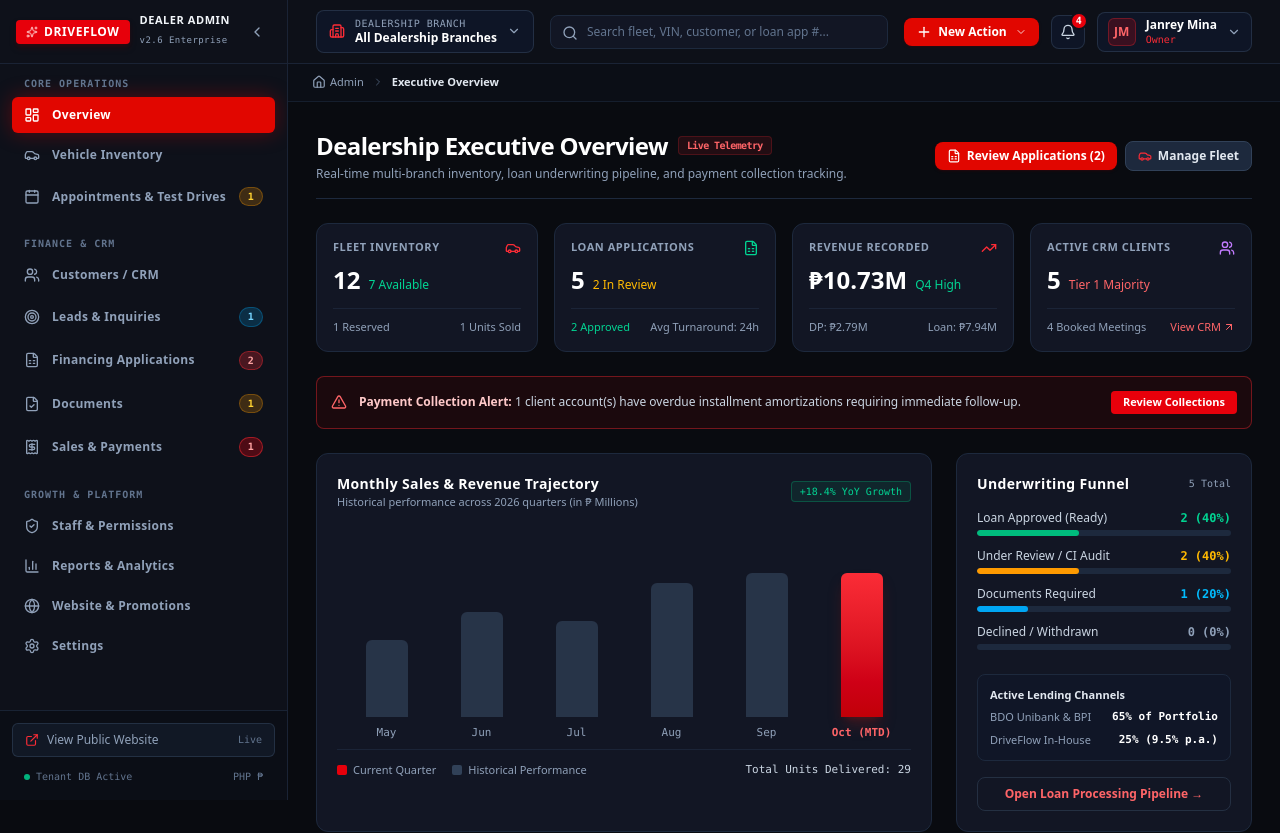
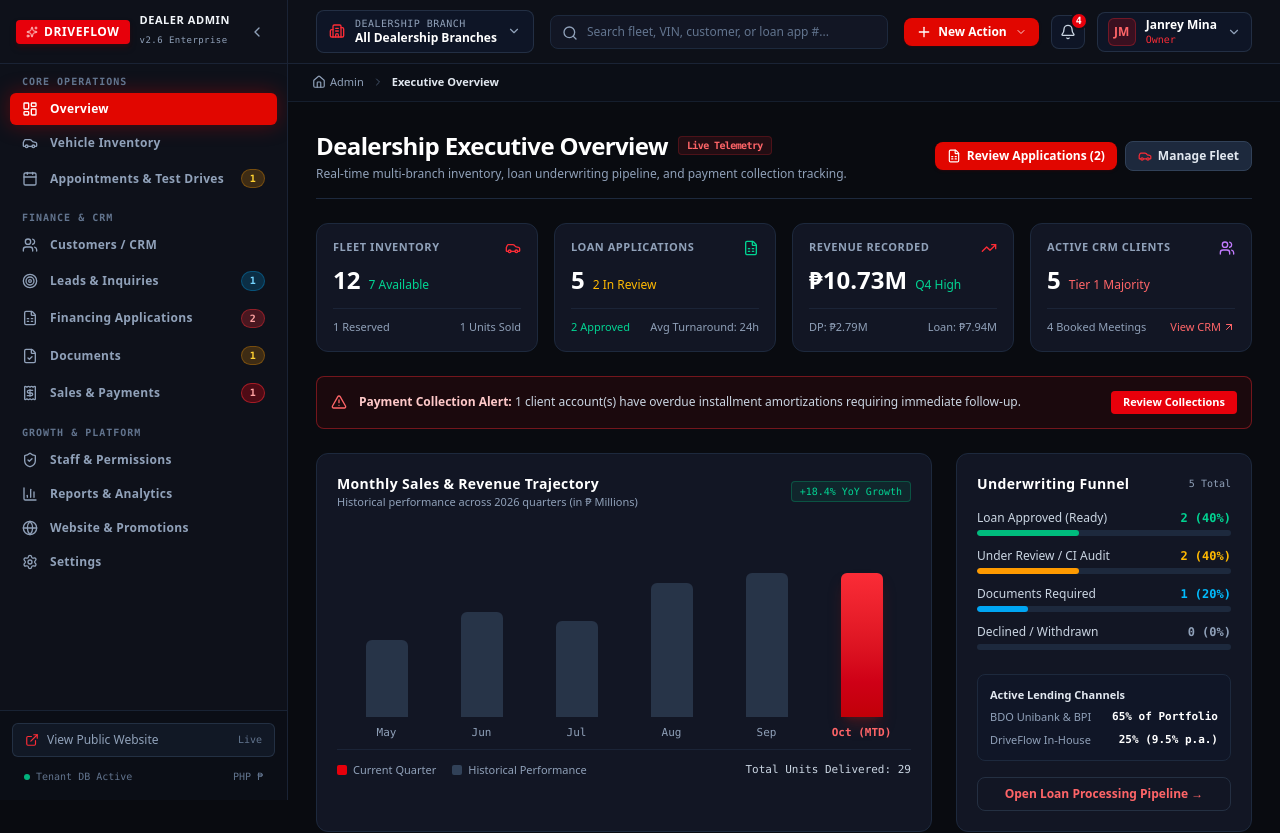
Before and after one commit to janreyHablaMina/DriveFlow, a Next.js app in the folder web/: page /admin in a window 1280 px wide. Shown: the top 833 px of the page. Built offline with nearby package versions, Linux system fonts and the light colour scheme.

Commit message:
style: modernize global and sidebar scrollbars with dark carbon theme

```diff
--- a/web/src/app/admin/components/Sidebar.tsx
+++ b/web/src/app/admin/components/Sidebar.tsx
@@ -156,9 +156,9 @@ export const Sidebar: React.FC<SidebarProps> = ({
           collapsed ? 'w-20' : 'w-72'
         } ${mobileOpen ? 'translate-x-0' : '-translate-x-full lg:translate-x-0'}`}
       >
-        {/* Top Header */}
-        <div className="flex flex-col">
-          <div className="flex items-center justify-between p-4 border-b border-slate-800/80 h-16">
+        {/* Top Header & Navigation */}
+        <div className="flex flex-col flex-1 min-h-0">
+          <div className="flex items-center justify-between p-4 border-b border-slate-800/80 h-16 shrink-0">
             {!collapsed ? (
               <div className="flex items-center gap-2.5">
                 <div className="bg-red-600 text-white font-black text-xs px-2.5 py-1 rounded-sm tracking-wider uppercase shadow-md shadow-red-950/50 flex items-center gap-1.5">
@@ -199,13 +199,13 @@ export const Sidebar: React.FC<SidebarProps> = ({
           </div>
 
           {/* Navigation Links with Scroll */}
-          <div className="p-3 overflow-y-auto max-h-[calc(100vh-140px)] space-y-5 custom-scrollbar">
+          <div className="p-2.5 overflow-y-auto flex-1 space-y-3.5 custom-scrollbar">
             {(['Core Operations', 'Finance & CRM', 'Growth & Platform'] as const).map((groupName) => {
               const items = navItems.filter((i) => i.group === groupName);
               return (
-                <div key={groupName} className="space-y-1">
+                <div key={groupName} className="space-y-0.5">
                   {!collapsed && (
-                    <span className="text-[10px] font-mono font-bold text-slate-500 uppercase tracking-widest px-3 block mb-1.5">
+                    <span className="text-[10px] font-mono font-bold text-slate-500 uppercase tracking-widest px-3 block mb-1">
                       {groupName}
                     </span>
                   )}
@@ -221,7 +221,7 @@ export const Sidebar: React.FC<SidebarProps> = ({
                         }}
                         title={collapsed ? item.label : undefined}
                         className={`w-full flex items-center ${
-                          collapsed ? 'justify-center px-0 py-2.5' : 'justify-between px-3 py-2.5'
+                          collapsed ? 'justify-center px-0 py-2' : 'justify-between px-3 py-2'
                         } rounded-md text-xs font-semibold tracking-wide transition-colors cursor-pointer group ${
                           isActive
                             ? 'bg-[#e10600] text-white shadow-[0_0_20px_rgba(225,6,0,0.35)]'
--- a/web/src/app/globals.css
+++ b/web/src/app/globals.css
@@ -6,12 +6,40 @@
 }
 
 @layer base {
-  * { box-sizing: border-box; }
+  * {
+    box-sizing: border-box;
+    scrollbar-width: thin;
+    scrollbar-color: #232938 transparent;
+  }
   html { scroll-behavior: smooth; }
   body {
     background-color: #0a0a0e;
     color: #f3f4f6;
     overflow-x: hidden;
+  }
+
+  /* Global Sleek Dark Scrollbar for Chrome, Edge, Safari */
+  ::-webkit-scrollbar {
+    width: 8px;
+    height: 8px;
+  }
+  ::-webkit-scrollbar-track {
+    background: transparent;
+  }
+  ::-webkit-scrollbar-thumb {
+    background: #232938;
+    border-radius: 9999px;
+  }
+  ::-webkit-scrollbar-thumb:hover {
+    background: #e10600;
+  }
+  ::-webkit-scrollbar-corner {
+    background: transparent;
+  }
+  ::-webkit-scrollbar-button {
+    display: none;
+    width: 0;
+    height: 0;
   }
 }
 
@@ -66,6 +94,31 @@
     -ms-overflow-style: none;
     scrollbar-width: none;
   }
+
+  /* Ultra-slim custom scrollbar for sidebars, dropdowns, and drawers */
+  .custom-scrollbar {
+    scrollbar-width: thin;
+    scrollbar-color: rgba(255, 255, 255, 0.12) transparent;
+  }
+  .custom-scrollbar::-webkit-scrollbar {
+    width: 4px;
+    height: 4px;
+  }
+  .custom-scrollbar::-webkit-scrollbar-track {
+    background: transparent;
+  }
+  .custom-scrollbar::-webkit-scrollbar-thumb {
+    background: rgba(255, 255, 255, 0.14);
+    border-radius: 9999px;
+  }
+  .custom-scrollbar::-webkit-scrollbar-thumb:hover {
+    background: #e10600;
+  }
+  .custom-scrollbar::-webkit-scrollbar-button {
+    display: none;
+    width: 0;
+    height: 0;
+  }
 }
 
 @layer components {
```
